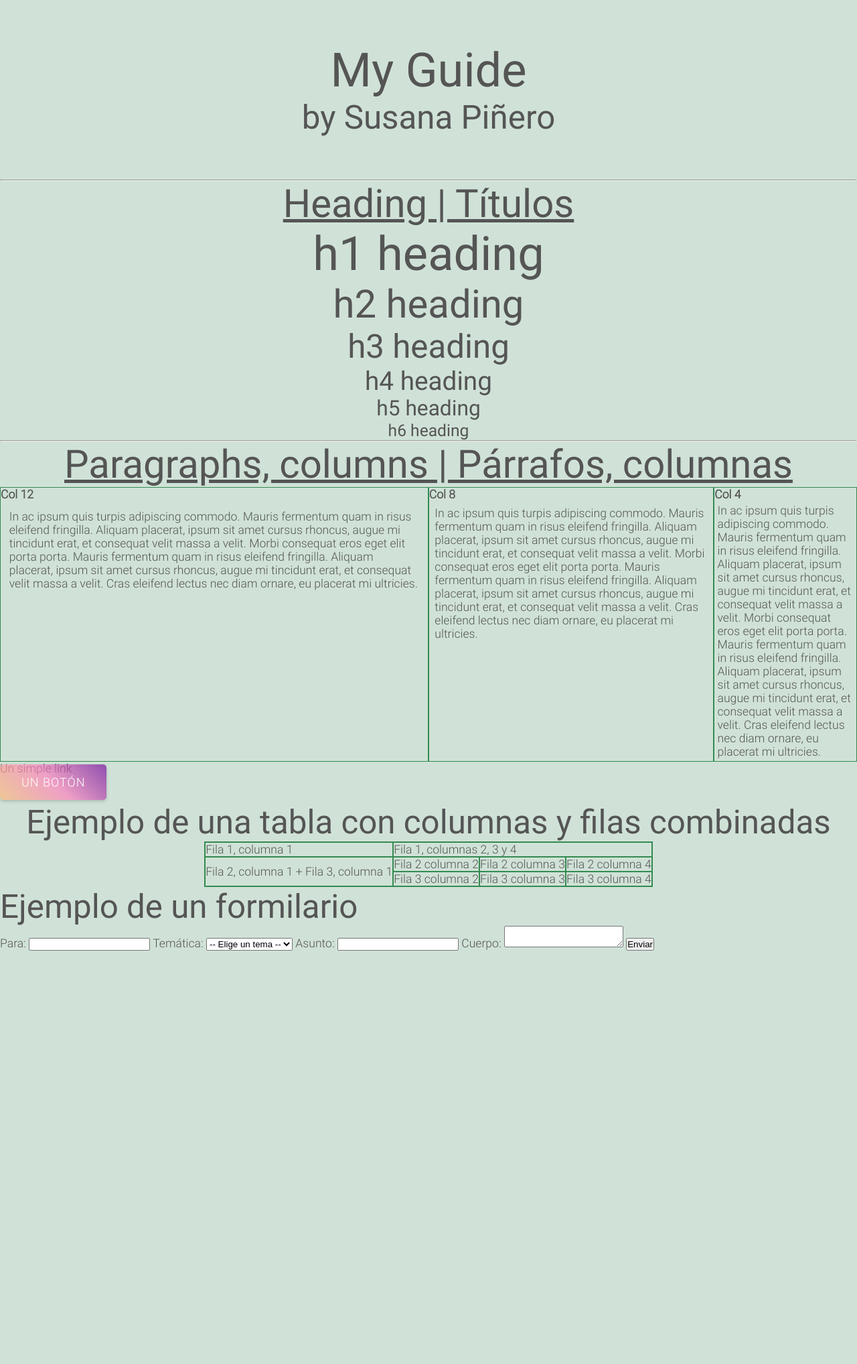
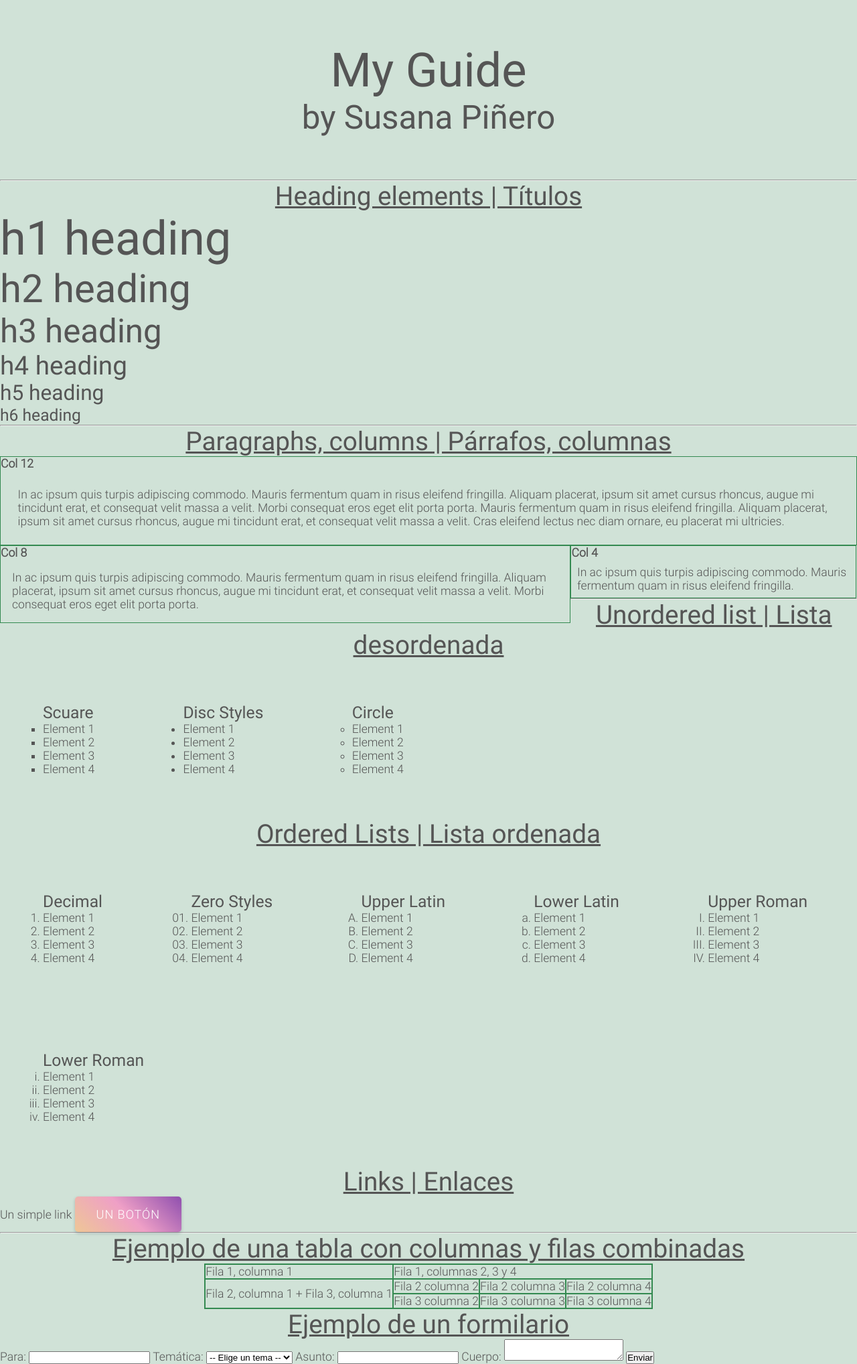
Before and after one commit to susananzth/MyGuide, a PHP site: page / in a window 1280 px wide. Shown: the whole page at 67% size. Before the commit the page ends 1419 px from the top, so only its background shows below. Run offline with PHP 8.4, Linux system fonts and the light colour scheme.

Commit message:
Agregando listas ordenadas y desordenaras con sus estilos

```diff
--- a/css/style.css
+++ b/css/style.css
@@ -43,11 +43,13 @@ h1{ font-size: 400%;} h2{ font-size: 330%;} h3{ font-size: 280%;} h4{ font-size:
 h5{ font-size: 180%;} h6{ font-size: 140%;}
 
 .text-center{ text-align: center; text-align: -webkit-center;}
+.title{ text-decoration: underline;}
 /* COLUMNAS */
 .col-12{ width: 100%;}
 .col-8{ width: 66.6%;}
 .col-6{ width: 50%;}
 .col-4{ width: 33.3%;}
+.col-12, .col-8, .col-6, .col-4{ float: left;}
 
 .border{border: 1px rgba(16, 119, 51, 0.81) solid;
         -webkit-box-sizing: border-box; /* Safari/Chrome, other WebKit */
@@ -65,9 +67,13 @@ a.btn { background: linear-gradient(45deg, rgba(255,184,115,0.65) 0%,
 a.btn:hover { box-shadow: 0px 4px 4px rgba(34,62,66,.5); -webkit-transition: box-shadow 0.5s ease;
               transition: box-shadow 0.5s ease;}
 
-
-
-
-.padd5{padding: 5%} .padd2{ padding: 2%}
+.padd5{padding: 5%;} .padd2{ padding: 2%;}
+.inline{display: inline-block;}
+/*STYLES FOR UL*/
+.scuare{ list-style-type: square;} .circle{ list-style-type: circle;}
+/*STYLES FOR OL*/
+.zero{ list-style-type: decimal-leading-zero;} .latin{ list-style-type: upper-latin;}
+.l-latin{ list-style-type: lower-latin;} .roman{ list-style-type: upper-roman;}
+.l-roman{ list-style-type: lower-roman;}
 table{ border-spacing: 0;}
 .combinate, .combinate > tbody> tr > td { border: 1px rgba(16, 119, 51, 0.81) solid !important; }
--- a/index.html
+++ b/index.html
@@ -13,8 +13,8 @@
 </header>
 <hr>
 <section>
-    <div class="text-center">
-        <h2 class="title"><u>Heading | Títulos</u></h2>
+    <div class="">
+        <h4 class="title text-center">Heading elements | Títulos</h4>
         <div>
             <h1>h1 heading</h1>
             <h2>h2 heading</h2>
@@ -27,9 +27,9 @@
 </section>
 <hr>
 <section>
-    <div class="">
-        <h2 class="title text-center"><u>Paragraphs, columns | Párrafos, columnas</u></h2>
-        <div style="display: inline-flex;">
+    <div style="display: block">
+        <h4 class="title text-center">Paragraphs, columns | Párrafos, columnas</h4>
+        <div>
             <div class="col-12 border">
                 <strong>Col 12</strong>
                 <p class="padd2">In ac ipsum quis turpis adipiscing commodo.
@@ -47,36 +47,123 @@
                     Mauris fermentum quam in risus eleifend fringilla.
                     Aliquam placerat, ipsum sit amet cursus rhoncus, augue mi tincidunt
                     erat, et consequat velit massa a velit. Morbi consequat eros eget
-                    elit porta porta. Mauris fermentum quam in risus eleifend
-                    fringilla. Aliquam placerat, ipsum sit amet cursus
-                    rhoncus, augue mi tincidunt erat, et consequat velit massa a velit.
-                    Cras eleifend lectus nec diam ornare, eu placerat mi ultricies.</p>
+                    elit porta porta.</p>
             </div>
             <div class="col-4 border">
                 <strong>Col 4</strong>
                 <p class="padd2">In ac ipsum quis turpis adipiscing commodo.
-                    Mauris fermentum quam in risus eleifend fringilla.
-                    Aliquam placerat, ipsum sit amet cursus rhoncus, augue mi tincidunt
-                    erat, et consequat velit massa a velit. Morbi consequat eros eget
-                    elit porta porta. Mauris fermentum quam in risus eleifend
-                    fringilla. Aliquam placerat, ipsum sit amet cursus
-                    rhoncus, augue mi tincidunt erat, et consequat velit massa a velit.
-                    Cras eleifend lectus nec diam ornare, eu placerat mi ultricies.</p>
+                    Mauris fermentum quam in risus eleifend fringilla.</p>
             </div>
 
         </div>
     </div>
 </section>
+<hr>
+<section>
+    <div>
+        <h4 class="title text-center">Unordered list | Lista desordenada</h4>
+        <div class="padd5 inline">
+            <h6>Scuare</h6>
+            <ul class="scuare">
+                <li>Element 1</li>
+                <li>Element 2</li>
+                <li>Element 3</li>
+                <li>Element 4</li>
+            </ul>
+        </div>
+        <div class="padd5 inline">
+            <h6>Disc Styles</h6>
+            <ul>
+                <li>Element 1</li>
+                <li>Element 2</li>
+                <li>Element 3</li>
+                <li>Element 4</li>
+            </ul>
+        </div>
+        <div class="padd5 inline">
+            <h6>Circle</h6>
+            <ul class="circle">
+                <li>Element 1</li>
+                <li>Element 2</li>
+                <li>Element 3</li>
+                <li>Element 4</li>
+            </ul>
+        </div>
+        <h4 class="title text-center">Ordered Lists | Lista ordenada</h4>
+        <div class="padd5 inline">
+            <h6>Decimal</h6>
+            <ol>
+                <li>Element 1</li>
+                <li>Element 2</li>
+                <li>Element 3</li>
+                <li>Element 4</li>
+            </ol>
+        </div>
+        <div class="padd5 inline">
+            <h6>Zero Styles</h6>
+            <ol class="zero">
+                <li>Element 1</li>
+                <li>Element 2</li>
+                <li>Element 3</li>
+                <li>Element 4</li>
+            </ol>
+        </div>
+        <div class="padd5 inline">
+            <h6>Upper Latin</h6>
+            <ol class="latin">
+                <li>Element 1</li>
+                <li>Element 2</li>
+                <li>Element 3</li>
+                <li>Element 4</li>
+            </ol>
+        </div>
+        <div class="padd5 inline">
+            <h6>Lower Latin</h6>
+            <ol class="l-latin">
+                <li>Element 1</li>
+                <li>Element 2</li>
+                <li>Element 3</li>
+                <li>Element 4</li>
+            </ol>
+        </div>
+        <div class="padd5 inline">
+            <h6>Upper Roman</h6>
+            <ol class="roman">
+                <li>Element 1</li>
+                <li>Element 2</li>
+                <li>Element 3</li>
+                <li>Element 4</li>
+            </ol>
+        </div>
+        <div class="padd5 inline">
+            <h6>Lower Roman</h6>
+            <ol class="l-roman">
+                <li>Element 1</li>
+                <li>Element 2</li>
+                <li>Element 3</li>
+                <li>Element 4</li>
+            </ol>
+        </div>
 
-    <div class="link">
-        <ul>
-            <li><a href="http://www.twitter.com" target="_blank">Un simple link</a></li>
-            <li><a class="btn" href="http://www.twitter.com" target="_blank">Un botón</a></li>
-            <li></li>
-        </ul>
     </div>
+</section>
+
+<section>
+    <div>
+        <h4 class="title text-center">Links | Enlaces</h4>
+        <div style="display: inline-flex">
+            <a href="http://www.twitter.com" target="_blank">Un simple link</a>
+        </div>
+        <div style="display: inline-flex">
+            <a class="btn" href="http://www.twitter.com" target="_blank">Un botón</a>
+        </div>
+
+
+    </div>
+</section>
+<hr>
 <div class="text-center">
-    <h3>Ejemplo de una tabla con columnas y filas combinadas</h3>
+    <h4 class="title">Ejemplo de una tabla con columnas y filas combinadas</h4>
     <table class="combinate">
         <tr>
             <td>Fila 1, columna 1</td>
@@ -97,7 +184,7 @@
 </div>
 
 <div>
-    <h3>Ejemplo de un formilario</h3>
+    <h4 class="title text-center">Ejemplo de un formilario</h4>
     <form action="miScript.php" method="GET">
         <label for="to">Para:</label>
         <input id="to" type="email">
```
